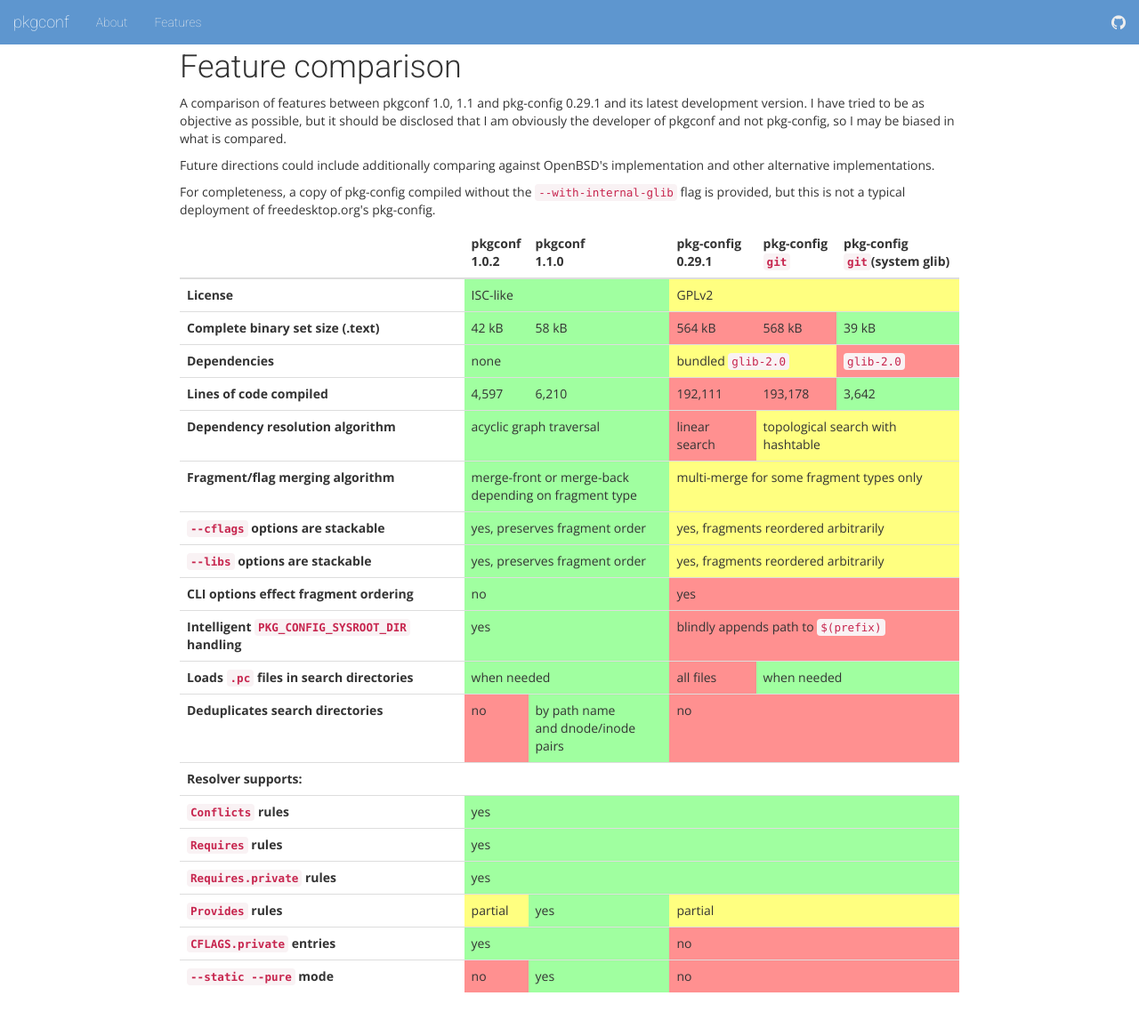
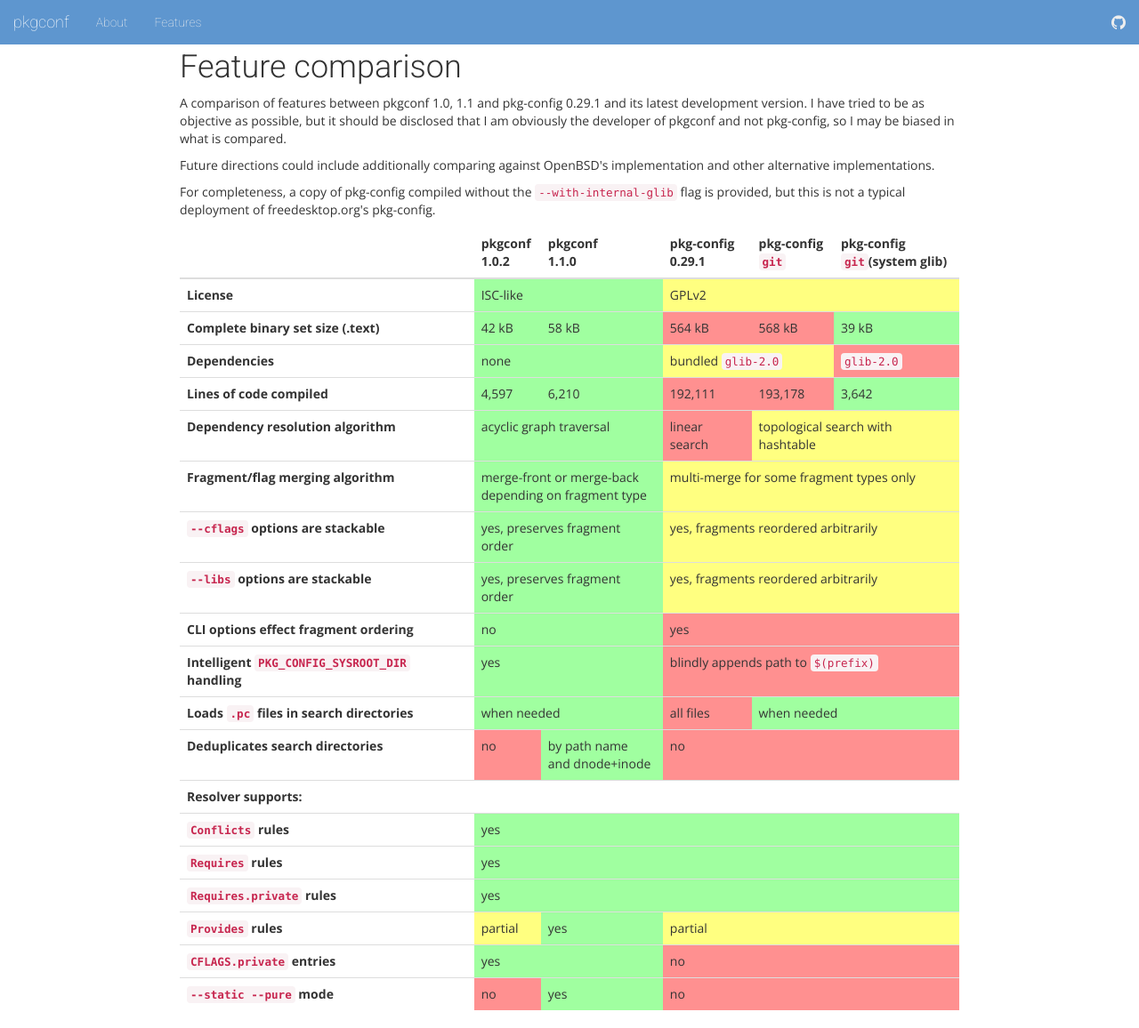
Before and after one commit to pkgconf/pkgconf.github.io, a Jekyll site: the page built from features.html, in a window 1280 px wide and 1156 px high. Shown: the whole window at 89% size. Built offline with Jekyll 4.4.1, drawn with Linux system fonts in a browser that asks for light colours; nearby versions of some CDN libraries.

Commit message:
features: layout cleanup

```diff
--- a/features.html
+++ b/features.html
@@ -92,7 +92,7 @@
     <tr>
       <th>Deduplicates search directories</th>
       <td class="background-bad">no</td>
-      <td class="background-good">by path name<br>and dnode/inode pairs</td>
+      <td class="background-good">by path name<br>and dnode+inode</td>
       <td colspan="3" class="background-bad">no</td>
     </tr>
     <tr>
```
